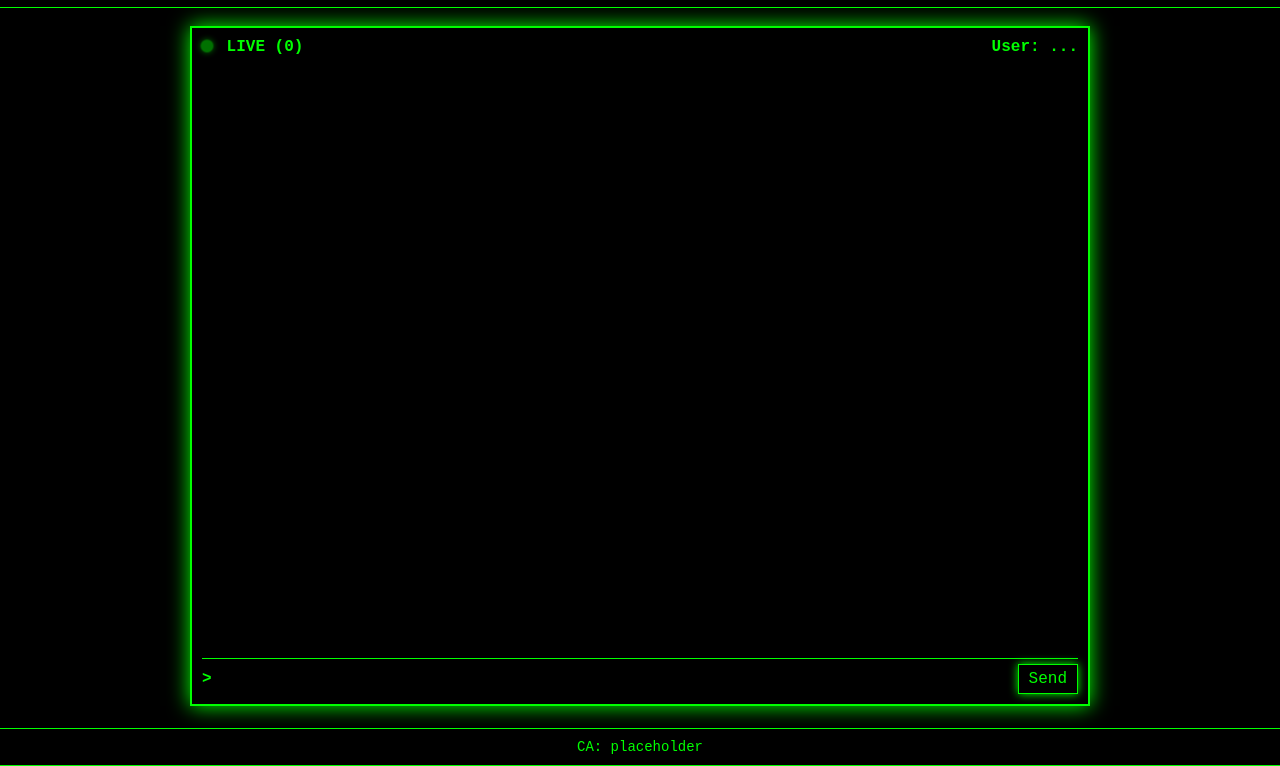
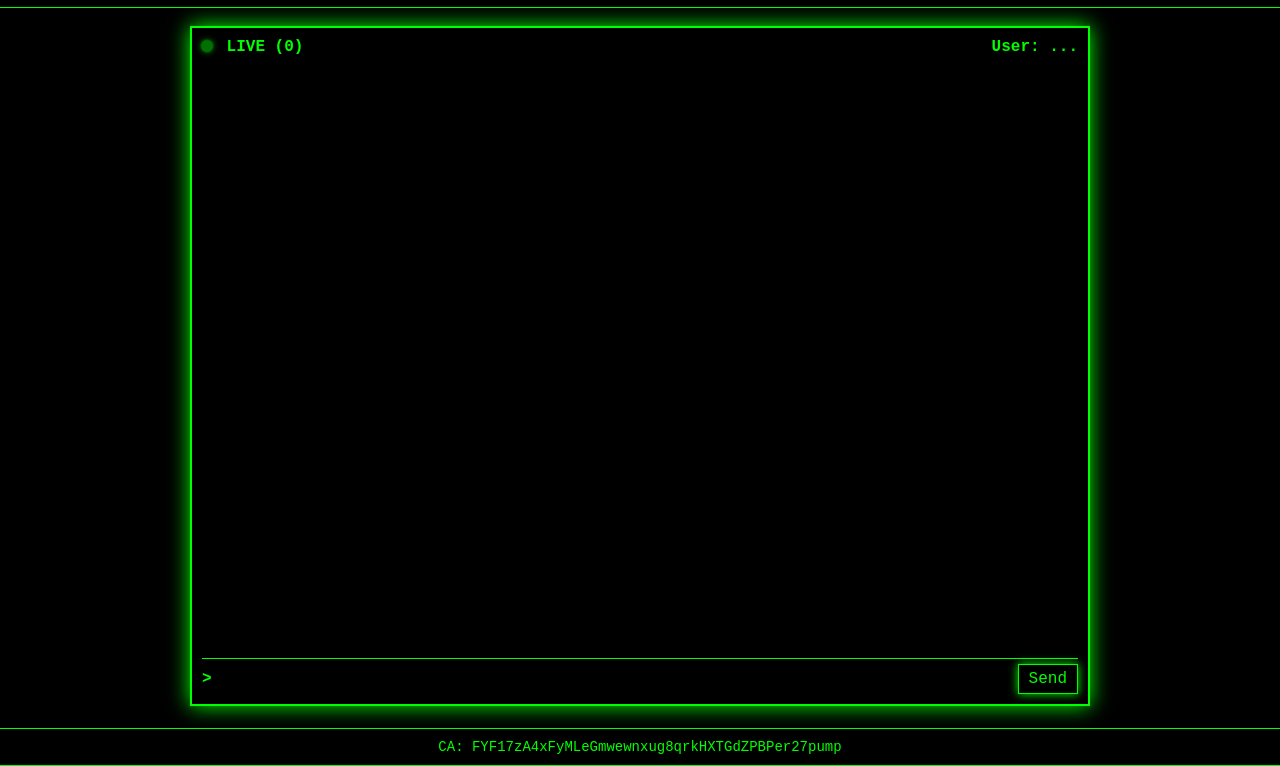
Before and after one commit to pumpfd/terminal-chat, a website: page public/index.html in a window 1280 px wide. Shown: the part 34-800 px from the top of the page. Drawn offline with Linux system fonts and the light colour scheme.

Commit message:
Update index.html

```diff
--- a/public/index.html
+++ b/public/index.html
@@ -39,7 +39,7 @@
 
   <!-- Bottom Nav -->
   <div id="navbar-bottom">
-    <span id="copyable" onclick="copyToClipboard()">CA: <span id="copy-text">placeholder</span></span>
+    <span id="copyable" onclick="copyToClipboard()">CA: <span id="copy-text">FYF17zA4xFyMLeGmwewnxug8qrkHXTGdZPBPer27pump</span></span>
   </div>
 
   <script src="client.js"></script>
```
